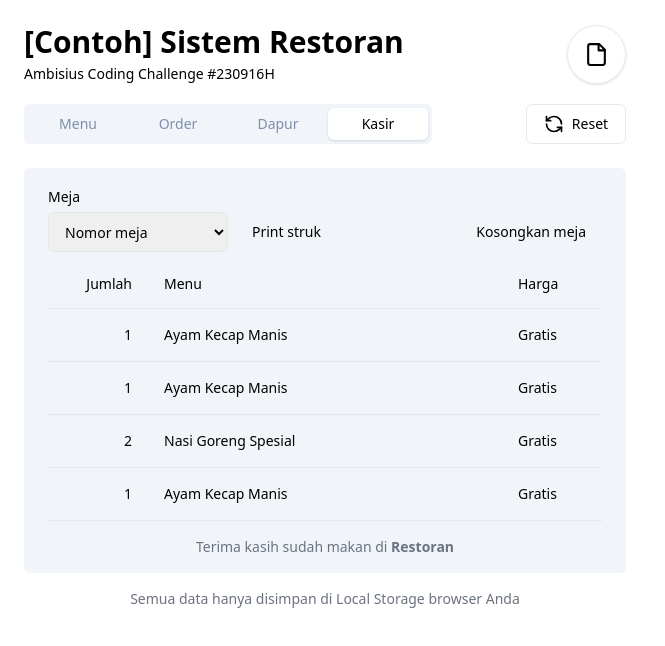
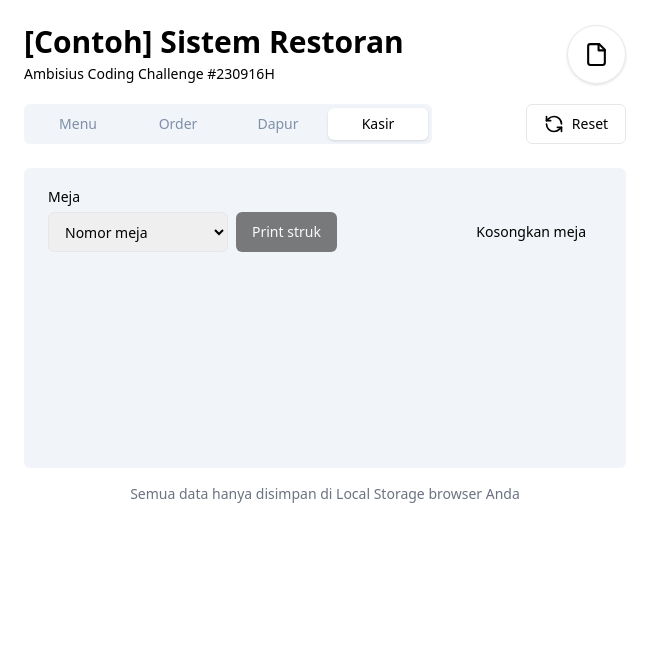
Before and after one commit to leoringo/ambisius-lab, a Next.js app: page /kasir in a window 1280 px wide. Shown: the top 646 px of the page, without its empty margins (0-665 px from the left). Built offline with nearby package versions, Linux system fonts and the light colour scheme.

Commit message:
feat: updating cashier function

```diff
--- a/src/pages/kasir/index.tsx
+++ b/src/pages/kasir/index.tsx
@@ -6,23 +6,27 @@ export default function Cashier() {
   const { mergeMenuWithOrders } = useContext(orderContext);
   const [tableDropdown, setTableDropdown] = useState<number[]>([]);
   const [pickedTable, setPickedTable] = useState<number>(0);
+  const [print, setPrinted] = useState<number>(0);
+  const orders = mergeMenuWithOrders?.();
 
-  const handleOnchange = (event: React.ChangeEvent<HTMLInputElement>) => {
+  const handleOnchange = (event: React.ChangeEvent<HTMLSelectElement>) => {
     setPickedTable(+event.target.value);
   };
 
   const filteredNumberDropdown = () => {
     const tableNumber: number[] = [];
     const number: Set<number> = new Set();
-    mergeMenuWithOrders?.().forEach((order) => number.add(+order.tableId));
+    orders?.forEach((order) => number.add(+order.tableId));
     number.forEach((num) => tableNumber.push(num));
 
     setTableDropdown(tableNumber);
   };
 
   useEffect(() => {
+    if (orders) {
       filteredNumberDropdown();
-  }, []);
+    }
+  }, [orders]);
 
   return (
     <main className="px-6 space-y-5 w-[650px]">
@@ -36,19 +40,24 @@ export default function Cashier() {
               <div className="flex items-center justify-between">
                 <div className="flex space-x-2">
                   <select
-                    onChange={() => handleOnchange}
+                    defaultValue={0}
+                    onChange={handleOnchange}
                     className="flex h-10 items-center justify-between rounded-md border border-input bg-background px-3 py-2 text-sm ring-offset-background placeholder:text-muted-foreground focus:outline-none focus:ring-2 focus:ring-ring focus:ring-offset-2 disabled:cursor-not-allowed disabled:opacity-50 w-[180px]"
                   >
-                    <option value={0} disabled selected>
-                      Nomor meja
-                    </option>
+                    <option value={0}>Nomor meja</option>
                     {tableDropdown.map((tableNumber) => (
                       <option key={tableNumber} value={tableNumber}>
                         {tableNumber}
                       </option>
                     ))}
                   </select>
-                  <button className="inline-flex items-center justify-center rounded-md text-sm font-medium ring-offset-background transition-colors focus-visible:outline-none focus-visible:ring-2 focus-visible:ring-ring focus-visible:ring-offset-2 disabled:pointer-events-none disabled:opacity-50 bg-primary text-primary-foreground hover:bg-primary/90 h-10 px-4 py-2">
+                  <button
+                    onClick={() =>
+                      print !== pickedTable && setPrinted(pickedTable)
+                    }
+                    className="inline-flex items-center justify-center rounded-md text-sm font-medium ring-offset-background transition-colors focus-visible:outline-none focus-visible:ring-2 focus-visible:ring-ring focus-visible:ring-offset-2 disabled:pointer-events-none disabled:opacity-50 bg-black hover:opacity-[0.85] text-white h-10 px-4 py-2"
+                    disabled={pickedTable === 0}
+                  >
                     Print struk
                   </button>
                 </div>
@@ -59,6 +68,7 @@ export default function Cashier() {
             </div>
             <div className="space-y-3">
               <div className="w-full overflow-auto">
+                {print !== 0 && (
                   <table className="w-full caption-bottom text-sm">
                     <caption className="mt-4 text-sm text-muted-foreground text-gray-500">
                       Terima kasih sudah makan di <b>Restoran</b>
@@ -88,41 +98,9 @@ export default function Cashier() {
                           Gratis
                         </td>
                       </tr>
-                    <tr className="border-b transition-colors hover.bg-muted/50 data-[state=selected]:bg-muted">
-                      <td className="p-4 align-middle [&amp;:has([role=checkbox])]:pr-0 font-medium text-right">
-                        1
-                      </td>
-                      <td className="p-4 align-middle [&amp;:has([role=checkbox])]:pr-0">
-                        Ayam Kecap Manis
-                      </td>
-                      <td className="p-4 align-middle [&amp;:has([role=checkbox])]:pr-0">
-                        Gratis
-                      </td>
-                    </tr>
-                    <tr className="border-b transition-colors hover.bg-muted/50 data-[state=selected]:bg-muted">
-                      <td className="p-4 align-middle [&amp;:has([role=checkbox])]:pr-0 font-medium text-right">
-                        2
-                      </td>
-                      <td className="p-4 align-middle [&amp;:has([role=checkbox])]:pr-0">
-                        Nasi Goreng Spesial
-                      </td>
-                      <td className="p-4 align-middle [&amp;:has([role=checkbox])]:pr-0">
-                        Gratis
-                      </td>
-                    </tr>
-                    <tr className="border-b transition-colors hover.bg-muted/50 data-[state=selected]:bg-muted">
-                      <td className="p-4 align-middle [&amp;:has([role=checkbox])]:pr-0 font-medium text-right">
-                        1
-                      </td>
-                      <td className="p-4 align-middle [&amp;:has([role=checkbox])]:pr-0">
-                        Ayam Kecap Manis
-                      </td>
-                      <td className="p-4 align-middle [&amp;:has([role=checkbox])]:pr-0">
-                        Gratis
-                      </td>
-                    </tr>
                     </tbody>
                   </table>
+                )}
               </div>
             </div>
           </section>
--- a/src/pages/menu/index.tsx
+++ b/src/pages/menu/index.tsx
@@ -54,7 +54,7 @@ export default function MenuTable() {
                   />
                   <button
                     disabled={!newMenu}
-                    className="inline-flex items-center justify-center rounded-md text-sm font-medium ring-offset-background transition-colors focus-visible:outline-none focus-visible:ring-2 focus-visible:ring-ring focus-visible:ring-offset-2 disabled:pointer-events-none disabled:opacity-50 bg-primary text-primary-foreground hover:bg-primary/90 h-10 px-4 py-2 w-[120px] bg-black text-white"
+                    className="inline-flex items-center justify-center rounded-md text-sm font-medium ring-offset-background transition-colors focus-visible:outline-none focus-visible:ring-2 focus-visible:ring-ring focus-visible:ring-offset-2 disabled:pointer-events-none disabled:opacity-50 bg-primary text-primary-foreground hover:opacity-[0.85] h-10 px-4 py-2 w-[120px] bg-black text-white"
                     onClick={newMenuSubmitted}
                   >
                     Tambah
--- a/src/pages/order/index.tsx
+++ b/src/pages/order/index.tsx
@@ -118,7 +118,7 @@ export default function OrderSystem() {
             </div>
             <div className="text-right">
               <button
-                className="inline-flex items-center justify-center rounded-md text-sm font-medium ring-offset-background transition-colors focus-visible:outline-none focus-visible:ring-2 focus-visible:ring-ring focus-visible:ring-offset-2 disabled:pointer-events-none disabled:opacity-50 bg-black text-white hover:bg-gray-800 h-10 px-4 py-2 w-[100px]"
+                className="inline-flex items-center justify-center rounded-md text-sm font-medium ring-offset-background transition-colors focus-visible:outline-none focus-visible:ring-2 focus-visible:ring-ring focus-visible:ring-offset-2 disabled:pointer-events-none disabled:opacity-50 bg-black text-white hover:opacity-[0.85] h-10 px-4 py-2 w-[100px]"
                 disabled={!selectedMenu || quantity <= 0 || !selectedTab}
                 onClick={handleAddToOrder}
               >
```
Lines whose indentation alone changed are shown as unchanged.
